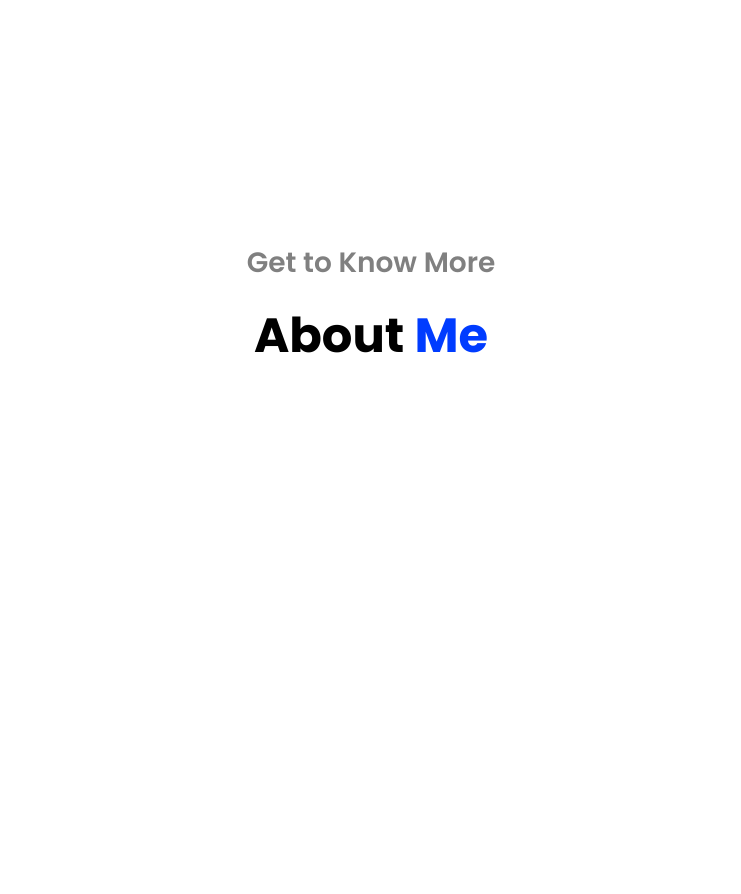
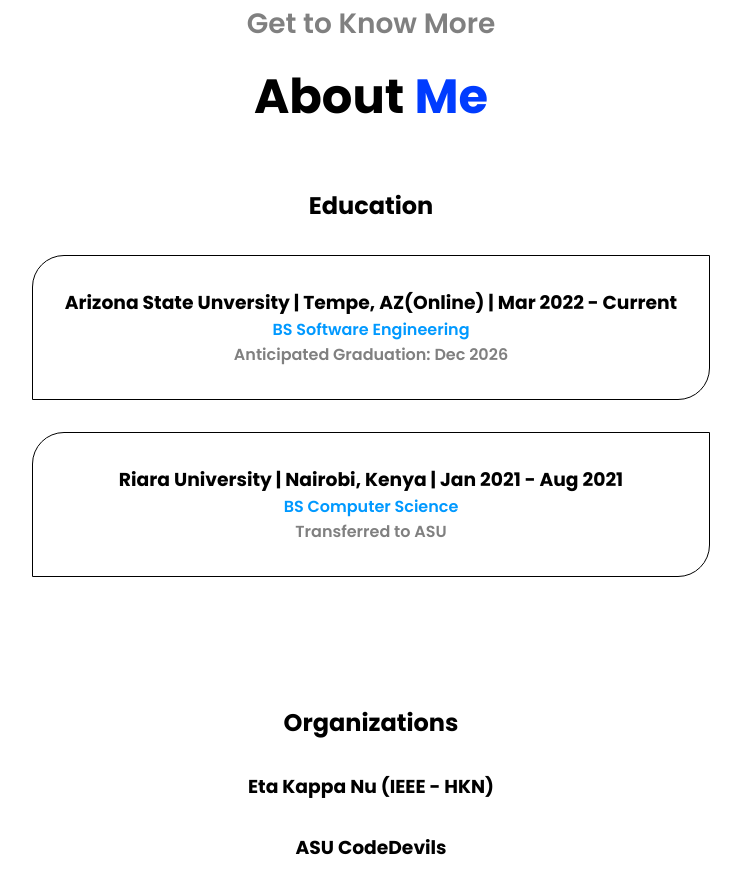
Before and after one commit to onsibaxogega/portfolio-vanillaJS-html-css, a plain HTML site: page index.html in a window 1280 px wide. Shown: the part 1073-1967 px from the top of the page, without its empty margins (269-1010 px from the left). Before the commit the page ends 1764 px from the top, so only its background shows below. Drawn offline with Linux system fonts and the light colour scheme.

Commit message:
about section
about section progress

```diff
--- a/index.html
+++ b/index.html
@@ -17,8 +17,9 @@
             <div>
                 <ul class="nav-links">
                     <li><a href="#about">About</a></li>
-                    <li><a href="#experience">Experience</a></li>
-                    <li><a href="#projects">Projects</a></li>
+                    <li><a href="#skills">Skills</a></li>
+                   <!--  <li><a href="#experience">Experience</a></li>
+                    <li><a href="#projects">Projects</a></li> -->
                     <li><a href="#contact">Contact</a></li>
                 </ul>
             </div>
@@ -33,13 +34,15 @@
                 </div>
                 <div class="menu-links">
                     <li><a href="#about" onclick="toggleMenu()">About</a></li>
-                    <li><a href="#experience" onclick="toggleMenu()">Experience</a></li>
-                    <li><a href="#projects" onclick="toggleMenu()">Projects</a></li>
+                    <li><a href="#skills" onclick="toggleMenu()">Skills</a></li>
+                    <!-- <li><a href="#experience" onclick="toggleMenu()">Experience</a></li>
+                    <li><a href="#projects" onclick="toggleMenu()">Projects</a></li> -->
                     <li><a href="#contact" onclick="toggleMenu()">Contact</a></li>
                 </div>
             </div>
         </nav>
     </div>
+    <div class="sections">
         <section id="profile" class="section-container">
             <div class="section__pic-container">
                 <img src="./assets/onsiba-profile.png" alt="profile pic placeholder" />
@@ -71,12 +74,38 @@
         </div>
         <section id="about" class="section-container">
             <div class="section__text">
-            <p class="section__text__p1">Get to Know More</p>
+                <div class="section-header"><p class="section__text__p1">Get to Know More</p>
                     <h1 class="title">
                         <span>About </span><span class="accented">Me</span>
                     </h1>
                 </div>
+                <div class="about-content">
+                    <div class="about-container">
+                        <h2 class="sub-section-title">Education</h2>
+                        <div id="ASU" class="education-object">
+                            <h3>Arizona State Unversity | Tempe, AZ(Online) | Mar 2022 - Current</h3>
+                            <p class="degree">BS Software Engineering</p>
+                            <p>Anticipated Graduation: Dec 2026</p>
+                        </div>
+                        <div id="Riara" class="education-object">
+                            <h3>Riara University | Nairobi, Kenya | Jan 2021 - Aug 2021</h3>
+                            <p class="degree">BS Computer Science</p>
+                            <p>Transferred to ASU</p>
+                        </div>
+                    </div>
+                    <div class="about-container">
+                        <h2 class="sub-section-title">Organizations</h2>
+                        <div id="HKN" class="org-object">
+                            <h3>Eta Kappa Nu (IEEE - HKN)</h3>
+                        </div>
+                        <div id="CD" class="org-object">
+                            <h3>ASU CodeDevils</h3>
+                        </div>
+                    </div>
+                </div>
+            </div>
         </section>
+    </div>
     <script src="script.js"></script>
 </body>
 
--- a/mediaqueries.css
+++ b/mediaqueries.css
@@ -1,3 +1,23 @@
+ @media (prefers-color-scheme: light) {
+    :root {
+        --areaColor1: #ffffff;
+        --backgroundColor1: #ffffff;
+        --backgroundColor2: #000000;
+        --backgroundColor3: #ffffff;
+        --buttonColor1: #ffffff;
+        --buttonColor2: #000000;
+        --textColor1: #000000;
+        --textColor2: #ffffff;
+        --textColor3:gray;
+        --borderColor1: #000000;
+        --borderColor2: #ffffff;
+        --borderColor3: #b5b5b5;
+        --decorationColor1:#b5b5b5;
+        --accentColor1: #003cff;
+     }
+ }
+
+
 @media screen and (max-width: 1300px) {
     #desktop-nav {
         display: none;
@@ -14,13 +34,33 @@
         align-items: center !important;
     }
 
+    .sections {
+        gap: 4rem;
+        margin-top: 3rem;
+    }
+
     .section__pic-container{
         display: flex;
-        height: 25rem;
-        width: 25rem;
+        height: 15rem;
+        width: 15rem;
         margin: auto 0;
         justify-content: center;
         overflow: hidden;
     }
 
+    .arrow-container {
+        margin-top: 4rem;
+    }
+
+    .about-content {
+        flex-direction: column;
+        height: 90dvh;
+        width: 90dvw;
+        justify-content: center;
+    }
+
+    .about-container {
+        border-width: 0;
+    }
+
 }
--- a/script.js
+++ b/script.js
@@ -4,12 +4,3 @@ function toggleMenu() {
     menu.classList.toggle("open");
     icon.classList.toggle("open");
 }
-
-document.addEventListener("DOMContentLoaded", () => {
-    const savedTheme = localStorage.getItem("theme");
-    const userPrefersLight = window.matchMedia("(prefers-color-scheme: light)").matches;
-    document.documentElement.setAttribute(
-        "data-theme",
-        savedTheme || (userPrefersLight ? "light" : "dark")
-    );
-});
--- a/style.css
+++ b/style.css
@@ -1,24 +1,11 @@
  /*General*/
  @import url(https://fonts.googleapis.com/css2?family=Poppins:ital,wght@0,100;0,200;0,300;0,400;0,500;0,600;0,700;0,800;0,900;1,100;1,200;1,300;1,400;1,500;1,600;1,700;1,800;1,900&display=swap);
 
-
- :root {
-    --areaColor1: #ffffff;
-    --backgroundColor1: #ffffff;
-    --backgroundColor2: #000000;
-    --backgroundColor3: #ffffff;
-    --buttonColor1: #ffffff;
-    --buttonColor2: #000000;
-    --textColor1: #000000;
-    --textColor2: #ffffff;
-    --textColor3:gray;
-    --borderColor1: #000000;
-    --borderColor2: #ffffff;
-    --decorationColor1:#b5b5b5;
-    --accentColor1: #003cff;
+ * {
+   margin: 0rem;
+   padding: 0rem;
  }
 
- @media (prefers-color-scheme: dark) {
  :root {
     --areaColor1: #1b1b1b;
     --backgroundColor1: #1b1b1b;
@@ -31,14 +18,10 @@
     --textColor3:#a5a5a5;
     --borderColor1: #ffffff;
     --borderColor2: #000000;
+    --borderColor3: #b5b5b5;
     --decorationColor1:#b5b5b5;
     --accentColor1: #006eff;
-     }
- }
-
- * {
-   margin: 0rem;
-   padding: 0rem;
+    --accentColor2: #0099ff;
  }
 
  html {
@@ -218,6 +201,12 @@
 
  /*SECTIONS*/
 
+ .sections {
+    display: flex;
+    flex-direction: column;
+    align-items: center;
+ }
+
  .section-container {
      padding-top: 7dvh;
      height: 96dvh;
@@ -344,3 +333,41 @@
      background: var(--backgroundColor2);
      color: var(--textColor2);
  }
+
+ /* ABOUT ME */
+
+ .degree {
+    color: var(--accentColor2);
+ }
+
+ .section-header {
+    margin-bottom: 2rem;
+ }
+
+ .sub-section-title {
+    margin-bottom: 0rem;
+ }
+
+ .about-content {
+    width: 100dvw;
+    display: flex;
+    flex-direction: row;
+    justify-content: center;
+    gap: 4rem;
+    align-items: center;
+ }
+
+ .about-container {
+    border: var(--borderColor3) 0.1rem solid;
+    border-radius: 0.5rem;
+    padding: 2rem;
+    display: flex;
+    flex-direction: column;
+    gap: 2rem;
+ }
+
+ .education-object {
+    border: var(--borderColor1) 0.1rem solid;
+    border-radius: 2rem 0rem;
+    padding: 2rem;
+ }
```
Lines whose indentation alone changed are shown as unchanged.
